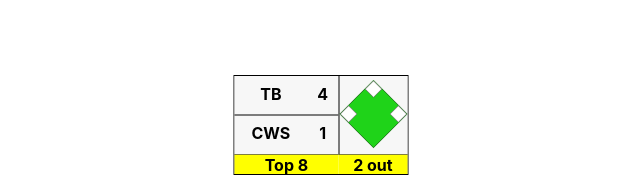
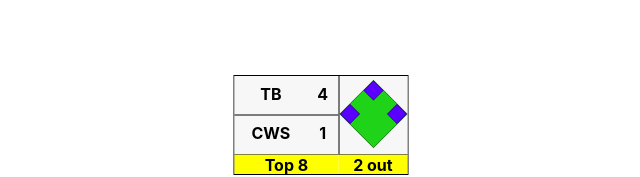
Before and after one commit to jandaluz1/mlb_scores, a React (Create React App) app in the folder client/: page / in a window 1280 px wide. Shown: the top 177 px of the page, without its empty margins (319-959 px from the left). Built offline with nearby package versions, Linux system fonts and the light colour scheme.

Commit message:
added switch case for runners on base, increased base size

```diff
--- a/client/src/components/Scoreboard.js
+++ b/client/src/components/Scoreboard.js
@@ -1,4 +1,4 @@
-import React from 'react';
+import React, { Component } from 'react';
 import './Scoreboard.scss';
 
 const game = {
@@ -389,9 +389,59 @@
   venue_w_chan_loc: 'USIL0225'
 };
 
-const Scoreboard = props => {
-  console.log(game);
+class Scoreboard extends Component {
+  firstBase = React.createRef();
+  secondBase = React.createRef();
+  thirdBase = React.createRef();
 
+  resetBases = () => {
+    this.firstBase.current.classList.remove('on-base');
+    this.secondBase.current.classList.remove('on-base');
+    this.thirdBase.current.classList.remove('on-base');
+  };
+
+  updateBases = runners => {
+    this.resetBases();
+    //need to find out the status for runners on base
+    //these cases are just a guess
+    switch (runners.status) {
+      case '1':
+        this.firstBase.current.classList.add('on-base');
+        break;
+      case '2':
+        this.secondBase.current.classList.add('on-base');
+        break;
+      case '3':
+        this.thirdBase.current.classList.add('on-base');
+        break;
+      case '4':
+        this.firstBase.current.classList.add('on-base');
+        this.secondBase.current.classList.add('on-base');
+        break;
+      case '5':
+        this.secondBase.current.classList.add('on-base');
+        this.thirdBase.current.classList.add('on-base');
+        break;
+      case '6':
+        this.firstBase.current.classList.add('on-base');
+        this.thirdBase.current.classList.add('on-base');
+        break;
+      case '7':
+        this.firstBase.current.classList.add('on-base');
+        this.secondBase.current.classList.add('on-base');
+        this.thirdBase.current.classList.add('on-base');
+        break;
+      default:
+        break;
+    }
+  };
+
+  componentDidMount() {
+    // console.log(this.firstBase.current.classList);
+    const { runners_on_base } = game;
+    this.updateBases(runners_on_base);
+  }
+  render() {
     return (
       <div id="scoreboard">
         <div id="teams">
@@ -410,9 +460,9 @@
         </div>
         <div id="field-box">
           <div id="field">
-          <div className="base" id="first-base" />
-          <div className="base" id="second-base" />
-          <div className="base" id="third-base" />
+            <div className="base" id="first-base" ref={this.firstBase} />
+            <div className="base" id="second-base" ref={this.secondBase} />
+            <div className="base" id="third-base" ref={this.thirdBase} />
           </div>
         </div>
         <div id="info">
@@ -421,6 +471,7 @@
         <div id="outs">{game.status.o} out</div>
       </div>
     );
-};
+  }
+}
 
 export default Scoreboard;
--- a/client/src/components/Scoreboard.scss
+++ b/client/src/components/Scoreboard.scss
@@ -68,8 +68,8 @@
 
   .base {
     position: absolute;
-    height: 30px;
-    width: 30px;
+    height: 35px;
+    width: 35px;
     border: 1px solid black;
     background-color: white;
   }
```
Lines whose indentation alone changed are shown as unchanged.
